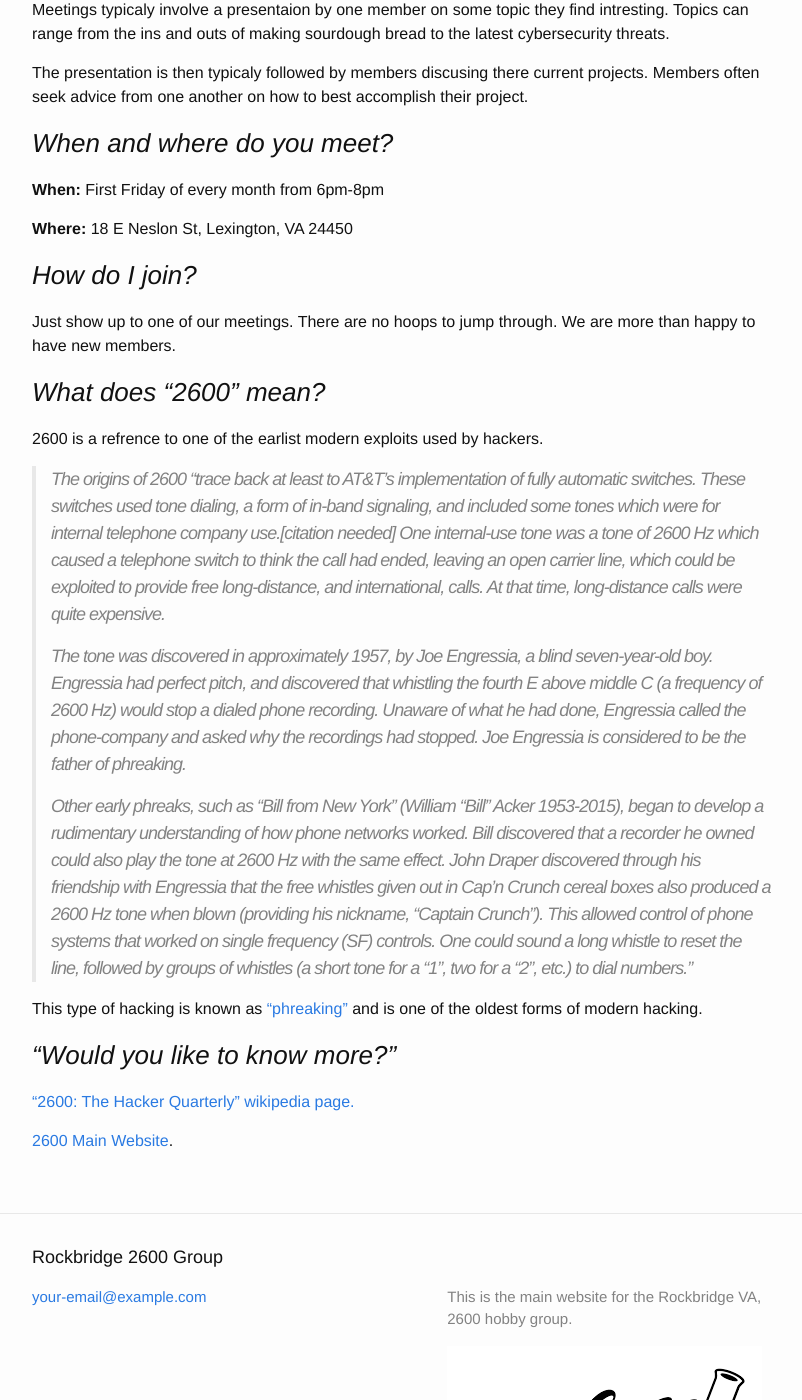
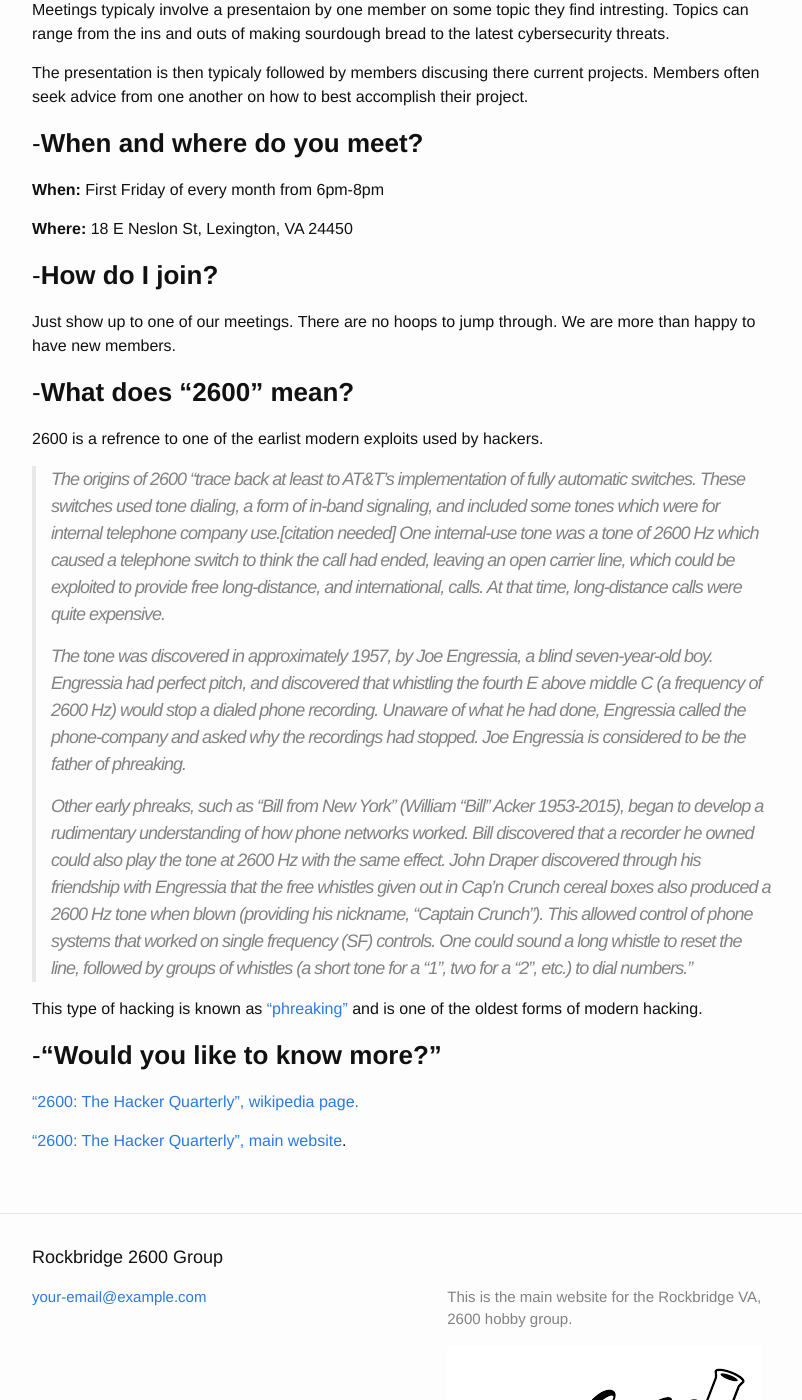
Before and after one commit to acoffer/twenty-six, a Jekyll site: the page built from 01_about.md, in a window 1280 px wide and 1400 px high, scrolled down 715 px. Shown: the whole window, without its empty margins (238-1040 px from the left). Built offline with Jekyll 4.4.1, drawn with Linux system fonts in a browser that asks for light colours; some of the changed text lies outside the part shown.

```diff
--- a/01_about.md
+++ b/01_about.md
@@ -4,11 +4,11 @@ title: About
 permalink: /about/
 ---
 
-### *What is a Rockbridge 2600 group?*
+### -**What is a Rockbridge 2600 group?**
 
-A 2600 group is a "grey hat" hacking group.
+A 2600 group is a **"grey hat"** hacking group.
 
-### *What's "grey hat" hacking?*
+### -**What's "grey hat" hacking?**
 
 The word "Hacking" has a strongly negative conotation for the general population.  It is often assocated with criminal activity pertaining to computer technology. However, hacking can have a much broader meaning.
 
@@ -20,14 +20,14 @@ In other words, hacking is not just limited to computers and criminaly activity.
 
 There is also "white hat" and "black hat" hacking.  "white hat" hacking is related to cybersecurity and "black hat" hacking is related to cybercrime.
 
-### *What happens at a meeting?*
+### -**What happens at a meeting?**
 
 Meetings typicaly involve a presentaion by one member on some topic they find intresting.  Topics can range from the ins and outs of making sourdough bread to the latest cybersecurity threats.
 
 The presentation is then typicaly followed by members discusing there current projects.  Members often seek advice from one another on how to best accomplish their project.
 
 
-### *When and where do you meet?*
+### -**When and where do you meet?**
 
 **When:**
 First Friday of every month from 6pm-8pm
@@ -35,11 +35,11 @@ First Friday of every month from 6pm-8pm
 **Where:**
 {{site.location}}
 
-### *How do I join?*
+### -**How do I join?**
 
 Just show up to one of our meetings.  There are no hoops to jump through.  We are more than happy to have new members.
 
-### *What does "2600" mean?* ##
+### -**What does "2600" mean?**
 
 2600 is a refrence to one of the earlist modern exploits used by hackers.
 
@@ -51,8 +51,8 @@ Just show up to one of our meetings.  There are no hoops to jump through.  We ar
 
 This type of hacking is known as ["phreaking"](https://en.wikipedia.org/wiki/Phreaking#2600_hertz) and is one of the oldest forms of modern hacking.
 
-### *"Would you like to know more?"*
+### -**"Would you like to know more?"**
 
- ["2600: The Hacker Quarterly" wikipedia page.](https://en.wikipedia.org/wiki/2600:_The_Hacker_Quarterly)
+ ["2600: The Hacker Quarterly", wikipedia page.](https://en.wikipedia.org/wiki/2600:_The_Hacker_Quarterly)
 
- [2600 Main Website](https://www.2600.com/).
+ ["2600: The Hacker Quarterly", main website](https://www.2600.com/).
--- /dev/null
+++ b/_includes/vimeoPlayer.html
@@ -0,0 +1,3 @@
+<div class="embed-container">
+	<iframe src="https://player.vimeo.com/video/{{ include.id }}" width="500" height="281" frameborder="0" webkitallowfullscreen mozallowfullscreen allowfullscreen></iframe>
+</div>
--- /dev/null
+++ b/_includes/youtubePlayer.html
@@ -0,0 +1,3 @@
+<div class="embed-container">
+	<iframe width="560" height="315" src="https://www.youtube.com/embed/{{ include.id }}" frameborder="0" allowfullscreen></iframe>
+</div>
--- a/_layouts/category.html
+++ b/_layouts/category.html
@@ -6,9 +6,9 @@ layout: page
 	<h3>
 		<a href="{{ post.url | absolute_url }}">
 			{{ post.title }}
-			<h4>
+			<h6>
 				{{post.date | date: '%B %d, %Y'}}
-			</h4>
+			</h6>
 		</a>
 	</h3>
 {% endfor %}
```
Also changed, not shown: _sass/video-embed.css (added, +15 -0 lines).
